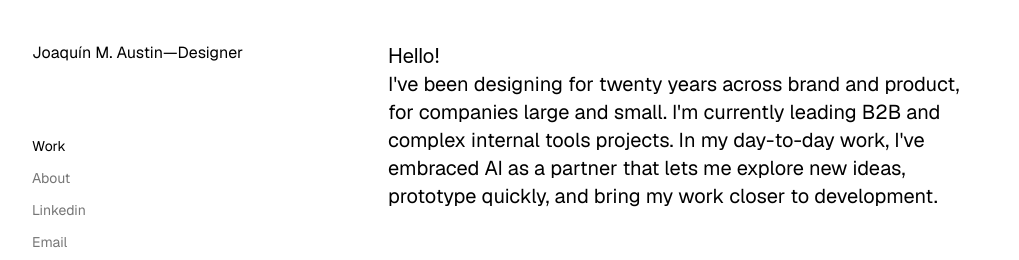
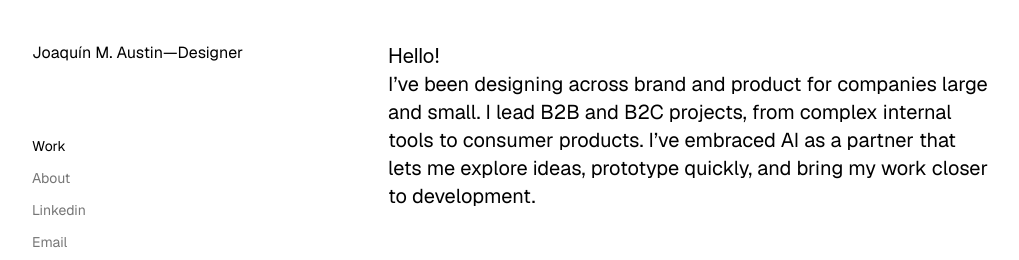
Before and after one commit to JoaquinAustin/joaquinaustin.com, a plain HTML site: page index.html in a window 1280 px wide. Shown: the top 260 px of the page, without its empty margins (10-1029 px from the left). Drawn offline with nearby package versions, Linux system fonts and the light colour scheme.

Commit message:
Add files via upload

```diff
--- a/index.html
+++ b/index.html
@@ -56,7 +56,7 @@
 
       <section class="project-v2-overview">
         <h2>Hello!</h2>
-        <p class="project-lead">I've been designing for twenty years across brand and product, for companies large and small. I'm currently leading B2B and complex internal tools projects. In my day-to-day work, I've embraced AI as a partner that lets me explore new ideas, prototype quickly, and bring my work closer to development.</p>
+        <p class="project-lead">I’ve been designing across brand and product for companies large and small. I lead B2B and B2C projects, from complex internal tools to consumer products. I’ve embraced AI as a partner that lets me explore ideas, prototype quickly, and bring my work closer to development.</p>
       </section>
 
       <a href="myway.html" class="project-section home-v2-project-link home-v2-project-link--video">
```
